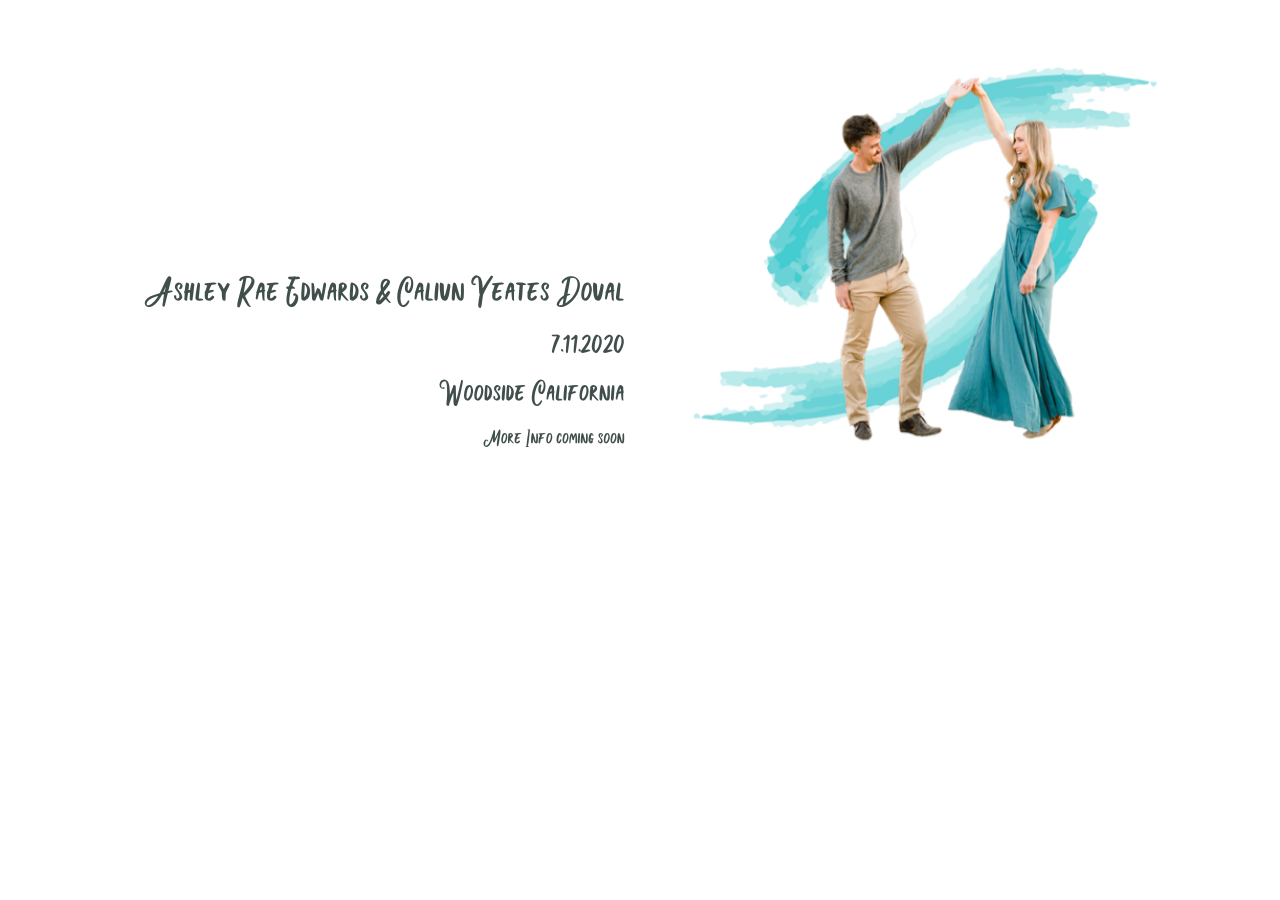
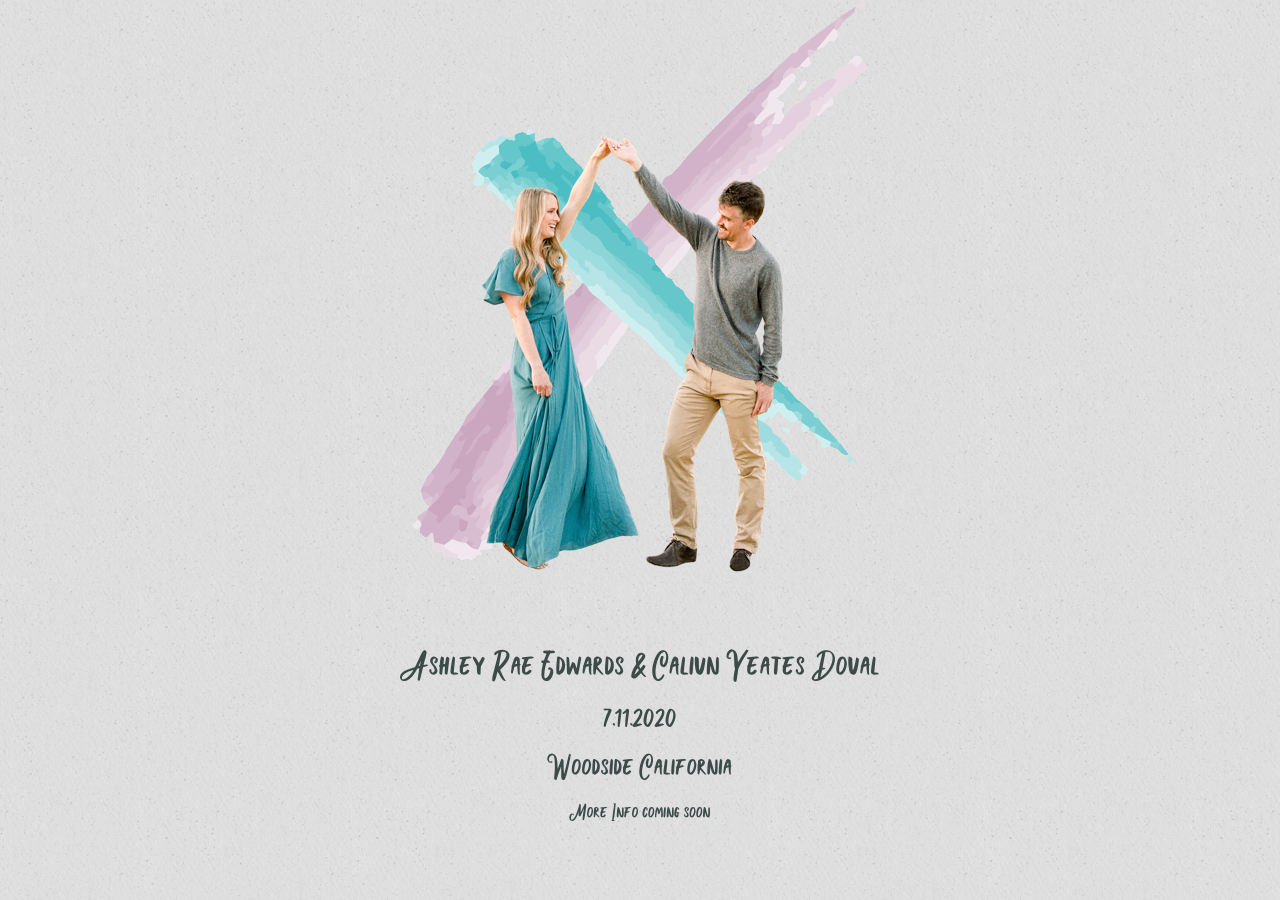
Before and after one commit to cydoval/save, a Jekyll site: the page built from index.html, in a window 1280 px wide. Built offline with Jekyll 4.4.1, drawn with Linux system fonts in a browser that asks for light colours; nearby versions of some CDN libraries; the list of posts is cut into pages by our own code; comment, search, counter and statistics services are not loaded.

Commit message:
first main option

```diff
--- a/_sass/_main.scss
+++ b/_sass/_main.scss
@@ -1,3 +1,4 @@
-.main-info {
-  margin-top:50%;
+body {
+  background: url("/media/white_sand.png");
+  background-repeat: repeat;
 }
--- a/index.html
+++ b/index.html
@@ -3,19 +3,20 @@ layout: default
 ---
 
 {% include header.html %}
-<div class="container">
-  <div class="row">
-    <div class="col">
-      <div class="main-info text-right">
+<div class="container text-center">
+  <div class="paintbrush">
+    <img class="img-fluid" src="/media/paintbrushpirouette.png" alt="">
+  </div>
+        <br>
+        <br>
         <h1>Ashley Rae Edwards &amp; Calivn Yeates Doval</h1>
         <h2>7.11.2020</h2>
         <h2>Woodside California</h2>
         <p>More Info coming soon</p>
-      </div>
 
-    </div>
+
     <div class="col">
-      <div id="carouselExampleIndicators" class="carousel slide" data-ride="carousel">
+      <!-- <div id="carouselExampleIndicators" class="carousel slide" data-ride="carousel">
         <ol class="carousel-indicators">
           <li data-target="#carouselExampleIndicators" data-slide-to="0" class="active"></li>
           <li data-target="#carouselExampleIndicators" data-slide-to="1"></li>
@@ -29,7 +30,7 @@ layout: default
             <img class="d-block w-100" src="/media/slide2.png" alt="Second slide">
           </div>
         </div>
-      </div>
+      </div> -->
     </div>
   </div>
 </div>
```
Also changed, not shown: _includes/footer.html (+3 -20 lines), media/cat.svg (added), media/paintbrushpirouette.png (added), media/white_sand.png (added), 2 other files.
